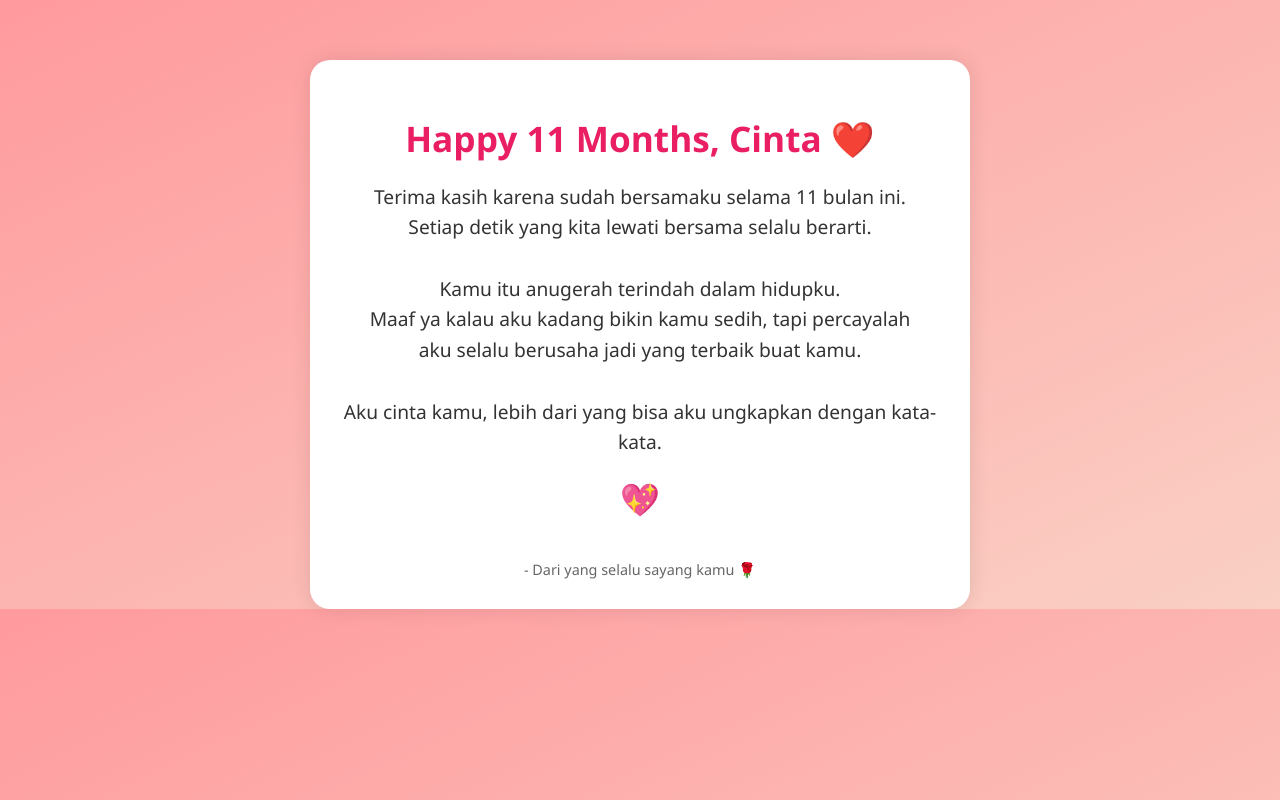
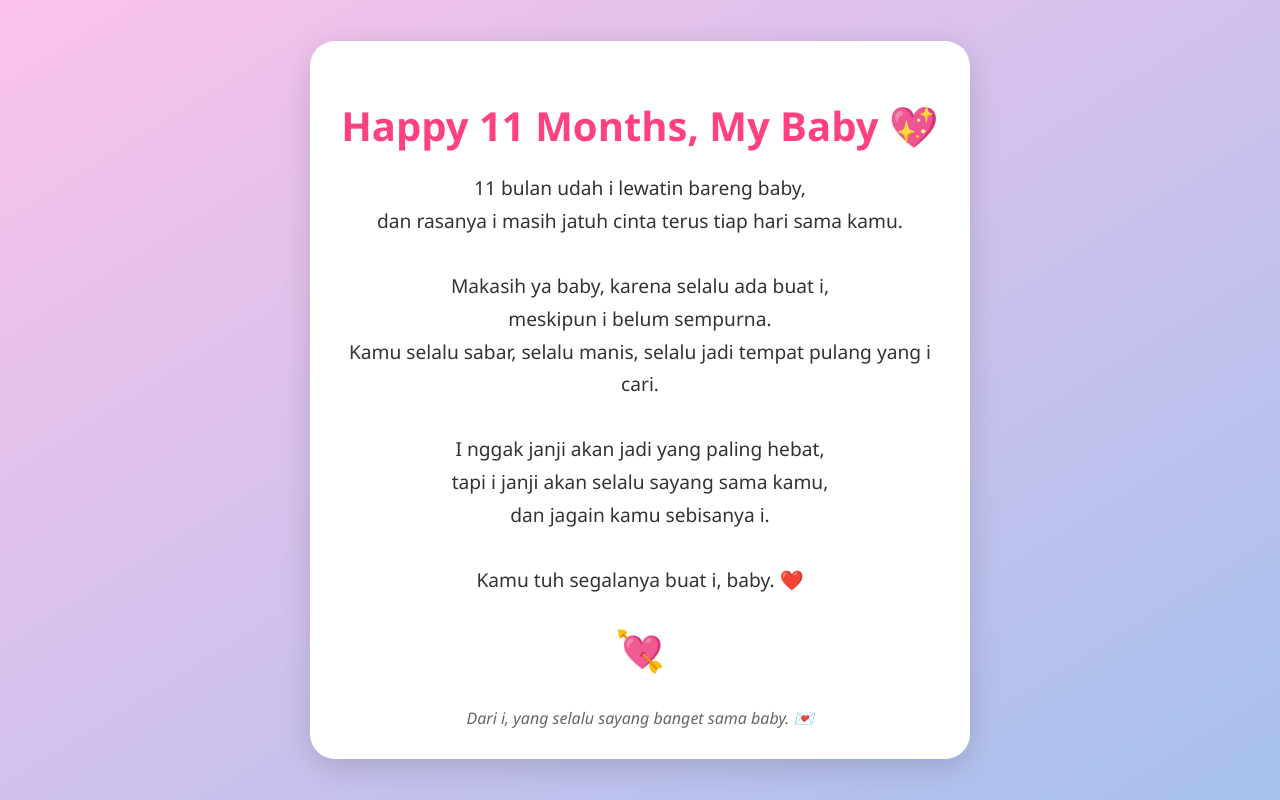
Before and after one commit to vitoren02/anniv, a plain HTML site: page index.html in a window 1280 px wide. Drawn offline with Linux system fonts and the light colour scheme.

Commit message:
index.html

```diff
--- a/index.html
+++ b/index.html
@@ -1,73 +1,78 @@
 <!DOCTYPE html>
 <html lang="id">
 <head>
-  <meta charset="UTF-8">
-  <meta name="viewport" content="width=device-width, initial-scale=1">
-  <title>Happy 11 Months, Sayang!</title>
+  <meta charset="UTF-8" />
+  <meta name="viewport" content="width=device-width, initial-scale=1" />
+  <title>Happy 11 Months, Baby!</title>
   <style>
     body {
       margin: 0;
       padding: 0;
       font-family: 'Segoe UI', sans-serif;
-      background: linear-gradient(to bottom right, #ff9a9e, #fad0c4);
+      background: linear-gradient(to bottom right, #fbc2eb, #a6c1ee);
+      display: flex;
+      justify-content: center;
+      align-items: center;
+      height: 100vh;
       color: #333;
+    }
+
+    .card {
+      background: white;
+      padding: 30px;
+      border-radius: 25px;
+      box-shadow: 0 8px 30px rgba(0,0,0,0.15);
+      max-width: 600px;
       text-align: center;
     }
 
-    .container {
-      max-width: 600px;
-      margin: auto;
-      padding: 30px;
-      background: white;
-      border-radius: 20px;
-      margin-top: 60px;
-      box-shadow: 0 0 20px rgba(0,0,0,0.1);
+    h1 {
+      color: #ff4081;
+      font-size: 2.5em;
+      margin-bottom: 15px;
     }
 
-    h1 {
-      font-size: 2.2em;
-      margin-bottom: 10px;
-      color: #e91e63;
-    }
-
-    .love-message {
+    .message {
       font-size: 1.2em;
-      line-height: 1.6;
-      margin-top: 20px;
+      line-height: 1.7;
+      margin-bottom: 25px;
     }
 
     .heart {
-      font-size: 2em;
+      font-size: 2.5em;
+      animation: pulse 1s infinite;
       color: red;
-      animation: beat 1s infinite;
-    }
-
-    @keyframes beat {
-      0%, 100% { transform: scale(1); }
-      50% { transform: scale(1.3); }
     }
 
     footer {
-      margin-top: 40px;
-      font-size: 0.9em;
+      margin-top: 30px;
+      font-style: italic;
       color: #666;
+    }
+
+    @keyframes pulse {
+      0%, 100% { transform: scale(1); }
+      50% { transform: scale(1.3); }
     }
   </style>
 </head>
 <body>
-  <div class="container">
-    <h1>Happy 11 Months, Cinta ❤️</h1>
-    <p class="love-message">
-      Terima kasih karena sudah bersamaku selama 11 bulan ini.<br>
-      Setiap detik yang kita lewati bersama selalu berarti.<br><br>
-      Kamu itu anugerah terindah dalam hidupku.<br>
-      Maaf ya kalau aku kadang bikin kamu sedih, tapi percayalah<br>
-      aku selalu berusaha jadi yang terbaik buat kamu.<br><br>
-      Aku cinta kamu, lebih dari yang bisa aku ungkapkan dengan kata-kata.
+  <div class="card">
+    <h1>Happy 11 Months, My Baby 💖</h1>
+    <p class="message">
+      11 bulan udah i lewatin bareng baby,<br>
+      dan rasanya i masih jatuh cinta terus tiap hari sama kamu.<br><br>
+      Makasih ya baby, karena selalu ada buat i,<br>
+      meskipun i belum sempurna.<br>
+      Kamu selalu sabar, selalu manis, selalu jadi tempat pulang yang i cari.<br><br>
+      I nggak janji akan jadi yang paling hebat,<br>
+      tapi i janji akan selalu sayang sama kamu,<br>
+      dan jagain kamu sebisanya i.<br><br>
+      Kamu tuh segalanya buat i, baby. ❤️
     </p>
-    <div class="heart">💖</div>
+    <div class="heart">💘</div>
     <footer>
-      - Dari yang selalu sayang kamu 🌹
+      Dari i, yang selalu sayang banget sama baby. 💌
     </footer>
   </div>
 </body>
```
